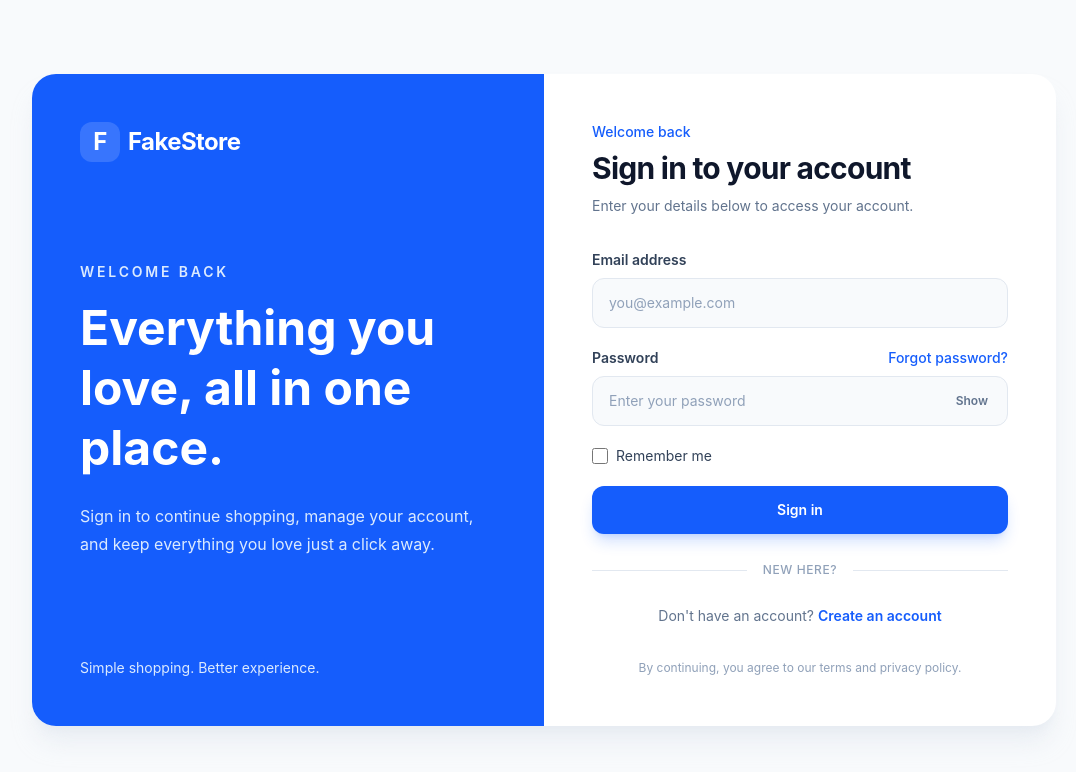
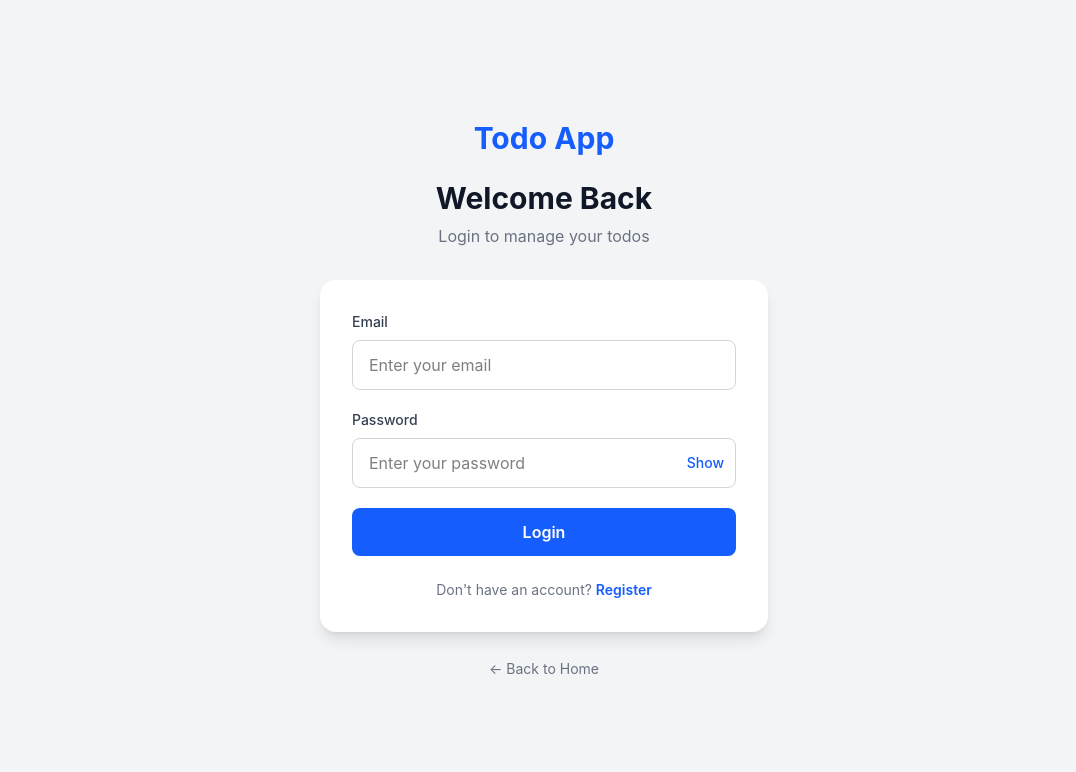
Before and after one commit to YujalBasnet/TODO, a React app in the folder frontend/: page /login in a window 1280 px wide. Shown: the top 772 px of the page, without its empty margins (96-1172 px from the left). Built offline with nearby package versions, Linux system fonts and the light colour scheme; the HTML template or start-up script is replaced by a standard one.

Commit message:
feat: refactor authentication flow; simplify ProtectedRoute and update Login component for better user experience

```diff
--- a/frontend/src/App.jsx
+++ b/frontend/src/App.jsx
@@ -30,11 +30,7 @@ const App = () => {
         },
         {
           path: "todo",
-          element: (
-            <ProtectedRoute>
-              <Todo />
-            </ProtectedRoute>
-          ),
+          element:< Todo />,
         },
         {
           path: "login",
--- a/frontend/src/components/form/Login.jsx
+++ b/frontend/src/components/form/Login.jsx
@@ -1,3 +1,4 @@
+
 import React, { useState, useContext } from "react";
 import { Link, useNavigate } from "react-router-dom";
 import { AuthContext } from "../../context/AuthContext";
@@ -23,9 +24,7 @@ const Login = () => {
       [name]: value,
     }));
 
-    if (error) {
     setError("");
-    }
   };
 
   const handleSubmit = async (e) => {
@@ -40,17 +39,9 @@ const Login = () => {
     setError("");
 
     try {
-    const user = await login({
-      email: formData.email,
-      password: formData.password,
-    });
+      await login(formData);
 
-    // Redirect according to role
-    if (user.role === "admin") {
-      navigate("/admin");
-    } else {
-      navigate("/products");
-    }
+      navigate("/todo");
     } catch (error) {
       setError(error.message || "Invalid email or password.");
     } finally {
@@ -59,75 +50,34 @@ const Login = () => {
   };
 
   return (
-    <div className="min-h-screen bg-slate-50 flex items-center justify-center px-4 py-10">
-      <div className="w-full max-w-5xl overflow-hidden rounded-3xl bg-white shadow-xl shadow-slate-200/70 md:grid md:grid-cols-2">
+    <div className="min-h-screen bg-gray-100 flex items-center justify-center px-4">
 
-        {/* Left Side */}
-        <div className="hidden md:flex flex-col justify-between bg-blue-600 p-10 lg:p-12 text-white">
-          <div>
+      <div className="w-full max-w-md">
+
+        {/* Logo / Heading */}
+        <div className="text-center mb-8">
           <Link
             to="/"
-              className="inline-flex items-center gap-2 text-2xl font-bold tracking-tight"
+            className="text-3xl font-bold text-blue-600"
           >
-              <span className="flex h-10 w-10 items-center justify-center rounded-xl bg-white/15">
-                F
-              </span>
-              FakeStore
+            Todo App
           </Link>
-          </div>
 
-          <div className="my-12">
-            <p className="mb-4 text-sm font-semibold uppercase tracking-[0.2em] text-blue-100">
-              Welcome back
-            </p>
-
-            <h1 className="max-w-md text-4xl font-bold leading-tight lg:text-5xl">
-              Everything you love, all in one place.
+          <h1 className="mt-6 text-3xl font-bold text-gray-900">
+            Welcome Back
           </h1>
 
-            <p className="mt-6 max-w-md text-base leading-7 text-blue-100">
-              Sign in to continue shopping, manage your account, and keep
-              everything you love just a click away.
+          <p className="mt-2 text-gray-500">
+            Login to manage your todos
           </p>
         </div>
 
-          <p className="text-sm text-blue-100">
-            Simple shopping. Better experience.
-          </p>
-        </div>
-
-        {/* Right Side */}
-        <div className="p-6 sm:p-10 lg:p-12">
-          <div className="mx-auto max-w-md">
-
-            {/* Mobile Logo */}
-            <Link
-              to="/"
-              className="mb-8 inline-flex items-center gap-2 text-xl font-bold text-slate-900 md:hidden"
-            >
-              <span className="flex h-9 w-9 items-center justify-center rounded-lg bg-blue-600 text-white">
-                F
-              </span>
-              FakeStore
-            </Link>
-
-            <div className="mb-8">
-              <p className="mb-2 text-sm font-medium text-blue-600">
-                Welcome back
-              </p>
-
-              <h2 className="text-3xl font-bold tracking-tight text-slate-900">
-                Sign in to your account
-              </h2>
-
-              <p className="mt-2 text-sm leading-6 text-slate-500">
-                Enter your details below to access your account.
-              </p>
-            </div>
+        {/* Login Card */}
+        <div className="bg-white rounded-2xl shadow-lg p-8">
 
           {/* Error */}
           {error && (
-              <div className="mb-6 rounded-xl border border-red-100 bg-red-50 px-4 py-3 text-sm text-red-600">
+            <div className="mb-5 rounded-lg bg-red-50 border border-red-200 px-4 py-3 text-sm text-red-600">
               {error}
             </div>
           )}
@@ -138,9 +88,9 @@ const Login = () => {
             <div>
               <label
                 htmlFor="email"
-                  className="mb-2 block text-sm font-semibold text-slate-700"
+                className="block mb-2 text-sm font-medium text-gray-700"
               >
-                  Email address
+                Email
               </label>
 
               <input
@@ -149,35 +99,22 @@ const Login = () => {
                 type="email"
                 value={formData.email}
                 onChange={handleChange}
-                  placeholder="you@example.com"
-                  autoComplete="email"
-                  className="w-full rounded-xl border border-slate-200 bg-slate-50 px-4 py-3.5 text-sm text-slate-900 outline-none transition placeholder:text-slate-400 hover:border-slate-300 focus:border-blue-500 focus:bg-white focus:ring-4 focus:ring-blue-500/10"
+                placeholder="Enter your email"
+                className="w-full rounded-lg border border-gray-300 px-4 py-3 outline-none focus:border-blue-500 focus:ring-2 focus:ring-blue-100"
               />
             </div>
 
             {/* Password */}
             <div>
-                <div className="mb-2 flex items-center justify-between">
               <label
                 htmlFor="password"
-                    className="block text-sm font-semibold text-slate-700"
+                className="block mb-2 text-sm font-medium text-gray-700"
               >
                 Password
               </label>
 
-                  <button
-                    type="button"
-                    onClick={() => {
-                      // Add your forgot-password flow here.
-                      console.log("Forgot password");
-                    }}
-                    className="text-sm font-medium text-blue-600 transition hover:text-blue-700"
-                  >
-                    Forgot password?
-                  </button>
-                </div>
+              <div className="relative">
 
-                <div className="relative">
                 <input
                   id="password"
                   name="password"
@@ -185,98 +122,56 @@ const Login = () => {
                   value={formData.password}
                   onChange={handleChange}
                   placeholder="Enter your password"
-                    autoComplete="current-password"
-                    className="w-full rounded-xl border border-slate-200 bg-slate-50 px-4 py-3.5 pr-20 text-sm text-slate-900 outline-none transition placeholder:text-slate-400 hover:border-slate-300 focus:border-blue-500 focus:bg-white focus:ring-4 focus:ring-blue-500/10"
+                  className="w-full rounded-lg border border-gray-300 px-4 py-3 pr-16 outline-none focus:border-blue-500 focus:ring-2 focus:ring-blue-100"
                 />
 
                 <button
                   type="button"
-                    onClick={() => setShowPassword((prev) => !prev)}
-                    className="absolute right-3 top-1/2 -translate-y-1/2 rounded-lg px-2 py-1 text-xs font-semibold text-slate-500 transition hover:bg-slate-100 hover:text-slate-700"
+                  onClick={() =>
+                    setShowPassword((prev) => !prev)
+                  }
+                  className="absolute right-3 top-1/2 -translate-y-1/2 text-sm font-medium text-blue-600"
                 >
                   {showPassword ? "Hide" : "Show"}
                 </button>
+
               </div>
             </div>
 
-              {/* Remember Me */}
-              <div className="flex items-center gap-2">
-                <input
-                  id="remember"
-                  type="checkbox"
-                  className="h-4 w-4 rounded border-slate-300 text-blue-600 focus:ring-blue-500"
-                />
-
-                <label
-                  htmlFor="remember"
-                  className="text-sm text-slate-700"
-                >
-                  Remember me
-                </label>
-              </div>
-
-              {/* Submit */}
+            {/* Login Button */}
             <button
               type="submit"
               disabled={loading}
-                className="flex w-full items-center justify-center rounded-xl bg-blue-600 px-4 py-3.5 text-sm font-semibold text-white shadow-lg shadow-blue-600/20 transition hover:bg-blue-700 hover:shadow-blue-600/30 focus:outline-none focus:ring-4 focus:ring-blue-500/20 disabled:cursor-not-allowed disabled:opacity-60"
+              className="w-full rounded-lg bg-blue-600 px-4 py-3 font-semibold text-white transition hover:bg-blue-700 disabled:cursor-not-allowed disabled:opacity-60"
             >
-                {loading ? (
-                  <>
-                    <svg
-                      className="mr-2 h-5 w-5 animate-spin"
-                      viewBox="0 0 24 24"
-                      fill="none"
-                    >
-                      <circle
-                        className="opacity-25"
-                        cx="12"
-                        cy="12"
-                        r="10"
-                        stroke="currentColor"
-                        strokeWidth="4"
-                      />
+              {loading ? "Logging in..." : "Login"}
+            </button>
 
-                      <path
-                        className="opacity-75"
-                        fill="currentColor"
-                        d="M4 12a8 8 0 018-8v4a4 4 0 00-4 4H4z"
-                      />
-                    </svg>
-
-                    Signing in...
-                  </>
-                ) : (
-                  "Sign in"
-                )}
-              </button>
           </form>
 
-            {/* Divider */}
-            <div className="my-7 flex items-center gap-4">
-              <div className="h-px flex-1 bg-slate-200" />
-              <span className="text-xs font-medium uppercase tracking-wider text-slate-400">
-                New here?
-              </span>
-              <div className="h-px flex-1 bg-slate-200" />
-            </div>
-
           {/* Register */}
-            <p className="text-center text-sm text-slate-500">
+          <p className="mt-6 text-center text-sm text-gray-500">
             Don't have an account?{" "}
             <Link
               to="/register"
-                className="font-semibold text-blue-600 transition hover:text-blue-700"
+              className="font-semibold text-blue-600 hover:text-blue-700"
             >
-                Create an account
+              Register
             </Link>
           </p>
 
-            <p className="mt-8 text-center text-xs leading-5 text-slate-400">
-              By continuing, you agree to our terms and privacy policy.
-            </p>
         </div>
+
+        {/* Back Home */}
+        <div className="mt-6 text-center">
+          <Link
+            to="/"
+            className="text-sm text-gray-500 hover:text-gray-700"
+          >
+            ← Back to Home
+          </Link>
         </div>
+
       </div>
     </div>
   );
--- a/frontend/src/context/AuthContext.jsx
+++ b/frontend/src/context/AuthContext.jsx
@@ -1,3 +1,4 @@
+
 import { createContext, useState } from "react";
 
 const AuthContext = createContext();
@@ -6,17 +7,9 @@ const AuthContextProvider = ({ children }) => {
   const defaultUsers = [
     {
       id: 1,
-      name: "Admin",
-      email: "admin@fakestore.com",
-      password: "admin123",
-      role: "admin",
-    },
-    {
-  id: 2,
       name: "John",
       email: "john@gmail.com",
       password: "user123",
-  role: "user",
     },
   ];
 
@@ -29,9 +22,11 @@ const AuthContextProvider = ({ children }) => {
     }
 
     localStorage.setItem("appUsers", JSON.stringify(defaultUsers));
+
     return defaultUsers;
   };
 
+  // Current logged-in user
   const [currentUser, setCurrentUser] = useState(
     JSON.parse(localStorage.getItem("appUser")) || null
   );
@@ -50,12 +45,11 @@ const AuthContextProvider = ({ children }) => {
       throw new Error("Invalid email or password");
     }
 
-    // Don't keep the password in the logged-in session
+    // Don't store password in the logged-in session
     const loggedInUser = {
       id: user.id,
       name: user.name,
       email: user.email,
-      role: user.role,
     };
 
     localStorage.setItem(
@@ -73,7 +67,8 @@ const AuthContextProvider = ({ children }) => {
     const users = getUsers();
 
     const existingUser = users.find(
-      (user) => user.email === value.email
+      (user) =>
+        user.email.toLowerCase() === value.email.trim().toLowerCase()
     );
 
     if (existingUser) {
@@ -85,7 +80,6 @@ const AuthContextProvider = ({ children }) => {
       name: value.name,
       email: value.email,
       password: value.password,
-      role: "user",
     };
 
     const updatedUsers = [...users, newUser];
@@ -104,8 +98,6 @@ const AuthContextProvider = ({ children }) => {
     setCurrentUser(null);
   };
 
-
-
   return (
     <AuthContext.Provider
       value={{
@@ -113,7 +105,6 @@ const AuthContextProvider = ({ children }) => {
         register,
         currentUser,
         logout,
-
       }}
     >
       {children}
```
Also changed, not shown: frontend/src/components/global/Navbar.jsx (+14 -16 lines). Lines whose indentation alone changed are shown as unchanged.
